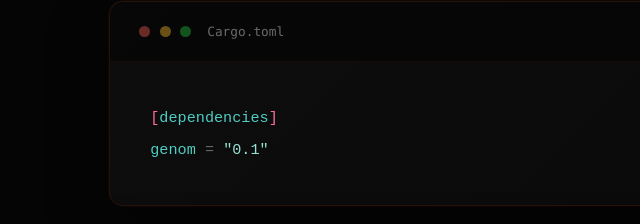
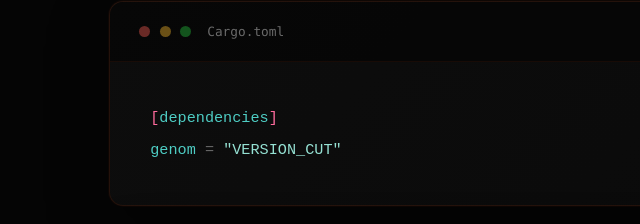
Before and after one commit to tn3w/genom, a plain HTML site: page docs-src/index.html in a window 1280 px wide. Shown: the part 2811-3035 px from the top of the page, 470-1110 px from the left. Drawn offline with Linux system fonts and the light colour scheme.

Commit message:
ci(docs): add version cutoff substitution for dependency examples
- Extract minor version from Cargo.toml for use in documentation
- Add VERSION_CUT variable to remove patch version from release tags
- Update deploy workflow to substitute VERSION_CUT placeholder in HTML files
- Replace hardcoded version string with VERSION_CUT in Cargo.toml example
- Ensures dependency examples always show the latest minor version

```diff
--- a/docs-src/index.html
+++ b/docs-src/index.html
@@ -145,7 +145,7 @@
                                 <div class="code-title">Cargo.toml</div>
                             </div>
                             <pre><code><span class="c-bracket">[</span><span class="c-key">dependencies</span><span class="c-bracket">]</span>
-<span class="c-key">genom</span> <span class="c-op">=</span> <span class="c-string">"0.1"</span></code></pre>
+<span class="c-key">genom</span> <span class="c-op">=</span> <span class="c-string">"VERSION_CUT"</span></code></pre>
                         </div>
                         <div class="code-window">
                             <div class="code-header">
```
Also changed, not shown: 1 other file.
